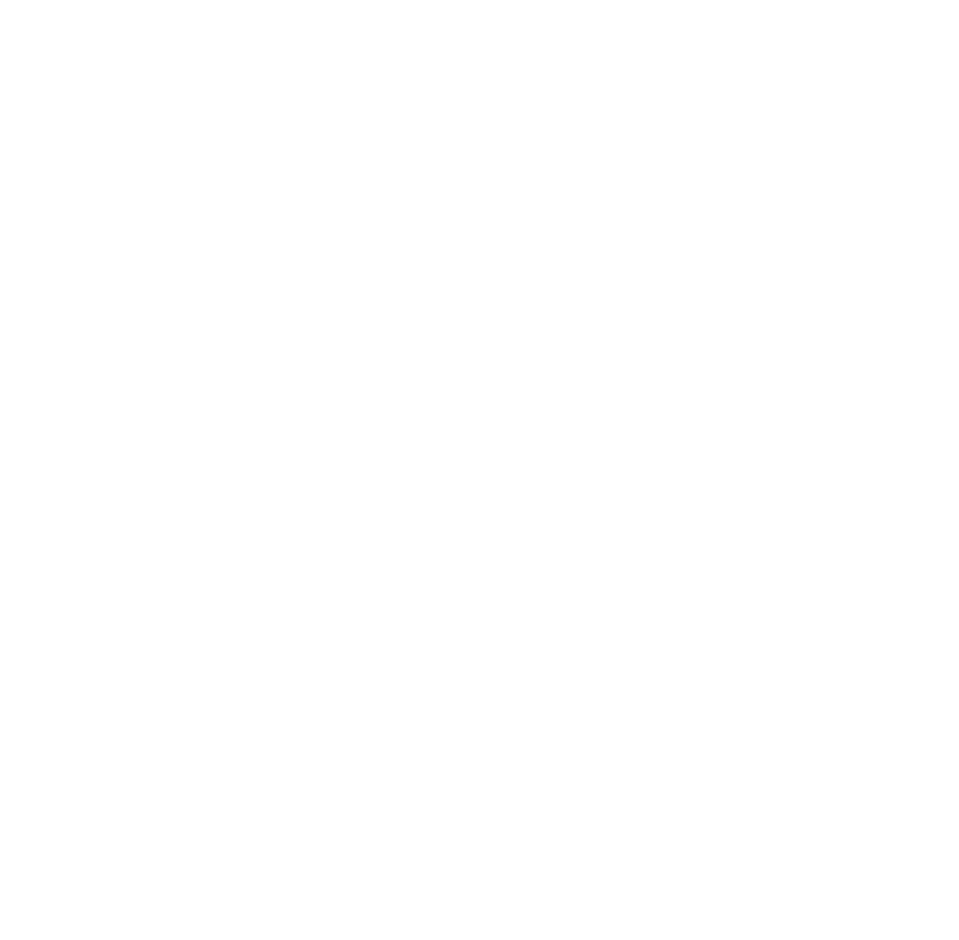
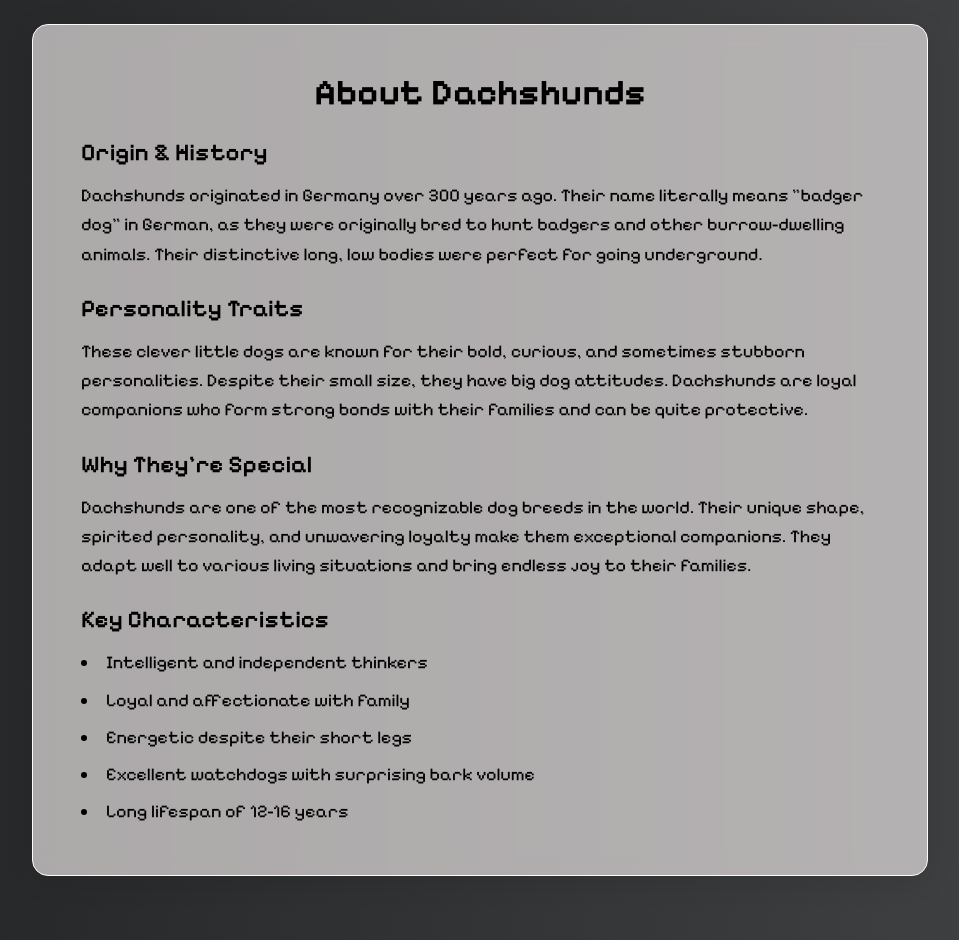
Before and after one commit to roberjacobo/salchi, an Angular app: page / in a window 1280 px wide. Shown: the part 840-1780 px from the top of the page, without its empty margins (160-1119 px from the left). Before the commit the page ends 800 px from the top, so only its background shows below. Built offline with nearby package versions, Linux system fonts and the light colour scheme.

Commit message:
dark mode updates in progress

```diff
--- a/src/app/app.html
+++ b/src/app/app.html
@@ -1,3 +1,4 @@
 <app-theme-toggle />
 <app-hero />
+<app-about />
 <router-outlet />
--- a/src/app/app.ts
+++ b/src/app/app.ts
@@ -1,11 +1,12 @@
 import { Component, signal } from '@angular/core';
 import { RouterOutlet } from '@angular/router';
 import { Hero } from './features/landing/components/hero/hero';
+import { About } from './features/landing/components/about/about';
 import { ThemeToggle } from './shared/components/theme-toggle/theme-toggle';
 
 @Component({
   selector: 'app-root',
-  imports: [RouterOutlet, Hero, ThemeToggle],
+  imports: [RouterOutlet, Hero, About, ThemeToggle],
   templateUrl: './app.html',
   styleUrl: './app.css'
 })
--- /dev/null
+++ b/src/app/features/landing/components/about/about.html
@@ -0,0 +1,49 @@
+<section class="min-h-screen flex items-center justify-center px-4 py-16 bg-gradient-to-l from-[#bdc3c7] to-[#2c3e50] dark:bg-gradient-to-l dark:from-[#414345] dark:to-[#232526] transition-colors duration-300">
+  <div class="max-w-4xl mx-auto">
+    <div class="glass dark:glass-dark p-6 md:p-8 lg:p-12">
+      <h2 class="text-2xl sm:text-3xl md:text-4xl font-bold text-navy dark:text-black mb-4 md:mb-6 text-center">
+        About Dachshunds
+      </h2>
+
+      <div class="space-y-4 md:space-y-6 text-base md:text-lg text-gray-700 dark:text-black">
+        <div>
+          <h3 class="text-lg sm:text-xl md:text-2xl font-semibold text-navy dark:text-black mb-2 md:mb-3">Origin & History</h3>
+          <p class="leading-relaxed text-sm sm:text-base md:text-lg">
+            Dachshunds originated in Germany over 300 years ago. Their name literally means "badger dog" in German,
+            as they were originally bred to hunt badgers and other burrow-dwelling animals. Their distinctive long,
+            low bodies were perfect for going underground.
+          </p>
+        </div>
+
+        <div>
+          <h3 class="text-lg sm:text-xl md:text-2xl font-semibold text-navy dark:text-black mb-2 md:mb-3">Personality Traits</h3>
+          <p class="leading-relaxed text-sm sm:text-base md:text-lg">
+            These clever little dogs are known for their bold, curious, and sometimes stubborn personalities.
+            Despite their small size, they have big dog attitudes. Dachshunds are loyal companions who form
+            strong bonds with their families and can be quite protective.
+          </p>
+        </div>
+
+        <div>
+          <h3 class="text-lg sm:text-xl md:text-2xl font-semibold text-navy dark:text-black mb-2 md:mb-3">Why They're Special</h3>
+          <p class="leading-relaxed text-sm sm:text-base md:text-lg">
+            Dachshunds are one of the most recognizable dog breeds in the world. Their unique shape, spirited
+            personality, and unwavering loyalty make them exceptional companions. They adapt well to various
+            living situations and bring endless joy to their families.
+          </p>
+        </div>
+
+        <div>
+          <h3 class="text-lg sm:text-xl md:text-2xl font-semibold text-navy dark:text-black mb-2 md:mb-3">Key Characteristics</h3>
+          <ul class="list-disc list-inside space-y-1 md:space-y-2 leading-relaxed text-sm sm:text-base md:text-lg">
+            <li>Intelligent and independent thinkers</li>
+            <li>Loyal and affectionate with family</li>
+            <li>Energetic despite their short legs</li>
+            <li>Excellent watchdogs with surprising bark volume</li>
+            <li>Long lifespan of 12-16 years</li>
+          </ul>
+        </div>
+      </div>
+    </div>
+  </div>
+</section>
--- a/src/app/features/landing/components/hero/hero.html
+++ b/src/app/features/landing/components/hero/hero.html
@@ -1,4 +1,4 @@
-<section class="bg-cream dark:bg-dark-bg min-h-screen flex items-center justify-center px-4 transition-colors duration-300">
+<section class="bg-gradient-to-l from-[#bdc3c7] to-[#2c3e50] dark:bg-gradient-to-l dark:from-[#414345] dark:to-[#232526] min-h-screen flex items-center justify-center px-4 transition-colors duration-300">
   <div class="text-center max-w-4xl mx-auto">
     <app-dachshund-illustration [scale]="10" class="md:scale-125" />
     <h1 class="text-3xl sm:text-4xl md:text-5xl lg:text-6xl font-bold mt-6 md:mt-8 text-navy dark:text-cream transition-colors duration-300">
--- a/src/index.html
+++ b/src/index.html
@@ -1,5 +1,5 @@
 <!doctype html>
-<html lang="en">
+<html lang="en" class="scroll-smooth">
 <head>
   <meta charset="utf-8">
   <title>Salchi</title>
--- a/src/styles.css
+++ b/src/styles.css
@@ -12,6 +12,24 @@
 
 @variant dark (&:where(.dark, .dark *));
 
+@layer components {
+  .glass {
+    @apply bg-[rgba(255,249,249,0.62)]
+           rounded-2xl
+           shadow-[0_4px_30px_rgba(0,0,0,0.1)]
+           backdrop-blur-[11.1px]
+           border border-[rgba(255,249,249,1)];
+  }
+
+  .glass-dark {
+    @apply bg-[rgba(93,93,93,0.62)]
+           rounded-2xl
+           shadow-[0_4px_30px_rgba(0,0,0,0.1)]
+           backdrop-blur-[11.1px]
+           border border-[rgba(93,93,93,1)];
+  }
+}
+
 body {
   font-family: 'Pixelify Sans', sans-serif;
   -webkit-font-smoothing: none;
```
Also changed, not shown: src/app/features/landing/components/about/about.ts (added, +11 -0 lines), src/app/features/landing/components/about/about.css (added).
